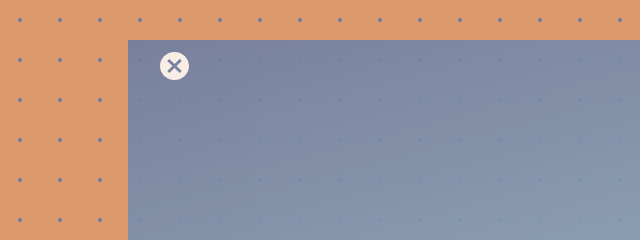
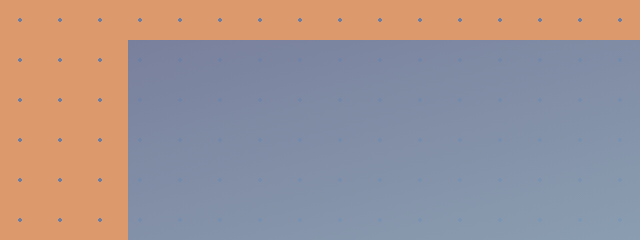
Before and after one commit to SebastianJedrak/GymBuddy, a website built with Parcel: page index.html in a window 1280 px wide. Shown: the top 240 px of the page, 0-640 px from the left. Built offline with nearby package versions, Linux system fonts and the light colour scheme.

Commit message:
added clear to headerView and update other views of headerConfig

```diff
--- a/index.html
+++ b/index.html
@@ -15,16 +15,7 @@
   </head>
   <body>
     <div class="global-container BG-gradient">
-      <div class="header-container">
-        <!-- <header class="header">
-          <div class="header-buttons">
-            <div class="back-button"></div>
-            <div class="tutorial-button"></div>
-          </div>
-          <h2 class="header-text">header</h2>
-        </header> -->
-      </div>
-
+      <div class="header-container"></div>
       <main class="main-content"></main>
       <nav></nav>
     </div>
--- a/js/controller.js
+++ b/js/controller.js
@@ -10,7 +10,6 @@ function init() {
   location.hash = "#";
   // dopiero po loginie
   navigatorView.navigatorRender();
-  headerView.headerRender(false, true, false);
 }
 init();
 
--- a/js/views/headerView.js
+++ b/js/views/headerView.js
@@ -5,6 +5,7 @@ class HeaderView {
     const containerButtons = `<div class="header-buttons"> </div>`;
     const backBtn = `<div class="back-button"></div>`;
     const tutorialBtn = `   <div class="tutorial-button"></div>`;
+    document.querySelector(".header-container").textContent = "";
     if (header)
       document
         .querySelector(".header-container")
--- a/js/views/historyView.js
+++ b/js/views/historyView.js
@@ -5,6 +5,7 @@ class HistoryView extends View {
   _navigator = true;
   _backgroundType = "whitish";
   _renderHTML = `history`;
+  _headerConfig = [`History`, false, false];
 }
 
 export default new HistoryView();
--- a/js/views/homeView.js
+++ b/js/views/homeView.js
@@ -32,7 +32,7 @@ class HomeView extends View {
   <div class="start-cloud"></div>
   <div class="start-button"></div>
   </div>`;
-  _headerConfig = [`Home`, false, false];
+  _headerConfig = [false, false, true];
 }
 
 export default new HomeView();
--- a/js/views/userView.js
+++ b/js/views/userView.js
@@ -5,6 +5,7 @@ class UserView extends View {
   _navigator = true;
   _backgroundType = "whitish";
   _renderHTML = `user`;
+  _headerConfig = [`User`, false, false];
 }
 
 export default new UserView();
--- a/js/views/view.js
+++ b/js/views/view.js
@@ -5,7 +5,7 @@ export default class View {
   _globalContainer = document.querySelector(".global-container");
   renderView() {
     this._clear();
-    // headerView.headerRender(...this._headerConfig);
+    headerView.headerRender(...this._headerConfig);
     this._backgroundRender();
     this._navigatorRender();
     this._HTMLRender();
--- a/js/views/workoutView.js
+++ b/js/views/workoutView.js
@@ -37,6 +37,7 @@ class WorkoutView extends View {
     <span>Skip to: Bicep Curl</span>
   </button>
 </div>`;
+  _headerConfig = [`Workout`, true, true];
 }
 
 export default new WorkoutView();
```
